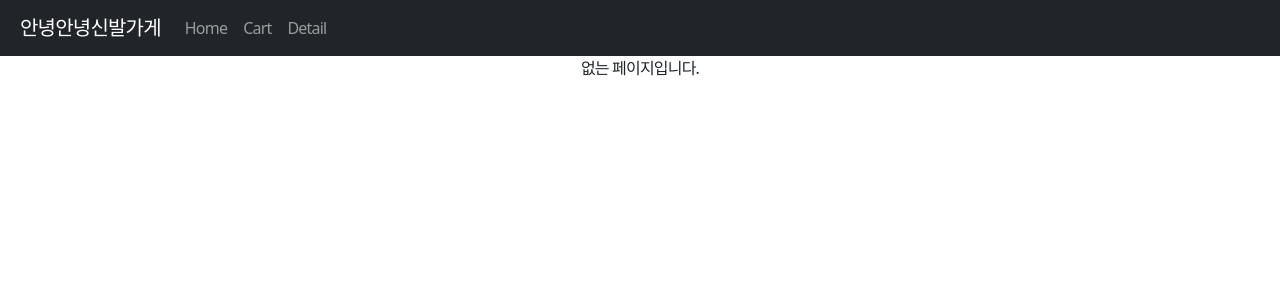
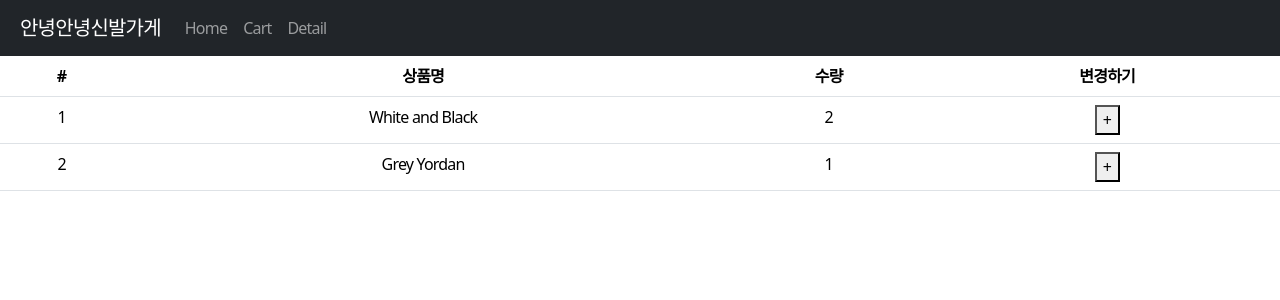
Before and after one commit to rlatjsdn71/2026_react2, a React (Vite) app: page /cart in a window 1280 px wide. Shown: the top 300 px of the page. Built offline with nearby package versions, Linux system fonts and the light colour scheme.

Commit message:
study redux toolkit

```diff
--- a/package.json
+++ b/package.json
@@ -10,11 +10,13 @@
     "preview": "vite preview"
   },
   "dependencies": {
+    "@reduxjs/toolkit": "^2.11.2",
     "axios": "^1.15.0",
     "bootstrap": "^5.3.8",
     "react": "^19.2.4",
     "react-bootstrap": "^2.10.10",
     "react-dom": "^19.2.4",
+    "react-redux": "^9.2.0",
     "react-router-dom": "^6.30.3",
     "styled-components": "^6.4.0"
   },
--- a/src/App.jsx
+++ b/src/App.jsx
@@ -11,9 +11,12 @@ import data from './data.js';
 import EventPage from './routes/Event.jsx';
 import AboutPage from './routes/About.jsx';
 import DetailPage from './routes/Detail.jsx';
+import CartPage from './routes/Cart.jsx';
 
 function App() {
   let [shoes, setShoes] = useState(data);
+
+  // navigate는 변수에 저장하여 사용
   let navigate = useNavigate();
 
   function AddCard(data) {
@@ -38,17 +41,20 @@ function App() {
       <Navbar bg="dark" data-bs-theme="dark" style={{ paddingLeft: '20px' }}>
         <Navbar.Brand href="#home">안녕안녕신발가게</Navbar.Brand>
         <Nav className="me-auto">
-          <Nav.Link href="/">Home</Nav.Link>
-          <Nav.Link href="#features">Cart</Nav.Link>
-          {/* navigater 사용해서 아래와 같이 사용 가능 */}
+          {/* 아래처럼 사용해도 되지만 링크 타고 이동 시 state(redux의 slice)가 초기값으로 초기화 됨 */}
+          {/* <Nav.Link href="/">Home</Nav.Link> */}
+
+          {/* 링크 태그로 페이지 이동 버튼 만들기 (디자인 구려서 안쓰고 navifate 함수 이용) */}
+          {/* <Link to="/">홈</Link> */}
+          {/* <Link to="/detail">상세페이지</Link> */}
+
+          {/* 따라서 navigater 사용해서 아래와 같이 사용 */}
           {/* 물론 Nav.Link 컴포넌트에는 필요 없지만 다른 컴포넌트에 적용 가능 */}
           {/* navigate(-1), navigate(1) 이런 식으로 숫자를 전달하면 이전 이후 페이지로 이동 */}
-          <Nav.Link onClick={() => navigate('/detail')}>Detail</Nav.Link>
-
+          <Nav.Link onClick={() => navigate('/')}>Home</Nav.Link>
+          <Nav.Link onClick={() => navigate('/cart')}>Cart</Nav.Link>
+          <Nav.Link onClick={() => navigate('/detail/0')}>Detail</Nav.Link>
         </Nav>
-        {/* 링크 태그로 페이지 이동 버튼 만들기 */}
-        {/* <Link to="/">홈</Link> */}
-        {/* <Link to="/detail">상세페이지</Link> */}
       </Navbar>
 
       {/* 라우터로 페이지 나누는 법 */}
@@ -60,6 +66,8 @@ function App() {
         {/* URL 파라미터 */}
         {/* 콜른(:) 이후에 URL 파라미터 작명하여 사용 (여러개 사용 가능) */}
         <Route path="/detail/:id" element={<DetailPage shoes={shoes} />} />
+
+        <Route path='/cart' element={<CartPage />} />
 
         {/* Nested Route */}
         <Route path='/about' element={<AboutPage />}>
--- a/src/main.jsx
+++ b/src/main.jsx
@@ -3,12 +3,19 @@ import { createRoot } from 'react-dom/client'
 import './index.css'
 import App from './App.jsx'
 import { BrowserRouter } from 'react-router-dom' // BrowserRouter 컴포넌트 import
+import { Provider } from 'react-redux'
+
+// redux를 사용하기 위해서 store를 import, Provider 컴포넌트에 전달
+import store from './store.js'
 
 createRoot(document.getElementById('root')).render(
   <StrictMode>
-    {/* 라우터를 사용하기 위해서 App 태그를 BrowserRouter 태그에 포함시킨다 */}
-    <BrowserRouter>
-      <App />
-    </BrowserRouter>
+    {/* redux를 사용하기 위해서 App 태그를 Provider 태그에 포함시킨다 */}
+    <Provider store={store}>
+      {/* 라우터를 사용하기 위해서 App 태그를 BrowserRouter 태그에 포함시킨다 */}
+      <BrowserRouter>
+        <App />
+      </BrowserRouter>
+    </Provider>
   </StrictMode>,
 )
--- /dev/null
+++ b/src/routes/Cart.jsx
@@ -0,0 +1,60 @@
+import { Table } from "react-bootstrap";
+import { useDispatch, useSelector } from "react-redux";
+import { setjohn, increaseStock, increaseStockItem } from "./../store.js"; // store 파일에서 정의한 변경 함수들을 import
+import { increaseItem } from "../store/itemSlice.js";
+
+function CartPage() {
+
+    // store에 있는 모든 state(slice)를 불러오기 위해 useSelector 함수 사용
+    // 변수에 저장해서 사용한다.
+    let state = useSelector((state) => { return state }) // state는 store에 저장된 모든 state를 포함하는 오브젝트
+    //console.log(a); // 따라서 결과는 오브젝트
+
+    // state(slice) 변경함수를 store 파일에 요청하기 위해서 useDispatch 함수 사용
+    // 변수에 저장해서 사용한다.
+    const dispatch = useDispatch();
+    // dispatch(setjohn()) // 이런식으로 사용
+
+    return (
+        <div>
+            {/* 예시 {state.stock}
+            <button onClick={() => { dispatch(increaseStock()) }}> 버튼 </button>
+            <div>
+                <button onClick={() => { dispatch(increaseStockItem(0)) }}> 버튼1 </button>
+                <button onClick={() => { dispatch(increaseStockItem(1)) }}> 버튼2 </button>
+                <button onClick={() => { dispatch(increaseStockItem(2)) }}> 버튼3 </button>
+            </div> */}
+            <Table>
+                <thead>
+                    <tr>
+                        <th>#</th>
+                        <th>상품명</th>
+                        <th>수량</th>
+                        <th>변경하기</th>
+                    </tr>
+                </thead>
+                <tbody>
+                    {state.item.map((a, i) => <CartItem item={a} key={i} count={i + 1} />)}
+                </tbody>
+            </Table>
+        </div>
+    );
+}
+
+function CartItem(props) {
+    const dispatch = useDispatch();
+
+    let item = props.item
+    return (
+        <tr>
+            <td>{props.count}</td>
+            <td>{item.name}</td>
+            <td>{item.count}</td>
+            <td><button onClick={() => {
+                dispatch(increaseItem(item.id));
+            }}>+</button></td>
+        </tr>
+    );
+}
+
+export default CartPage
--- a/src/routes/Detail.jsx
+++ b/src/routes/Detail.jsx
@@ -2,6 +2,8 @@ import { useParams } from "react-router-dom"; // URL 파라미터 관련 함수
 import styled from 'styled-components'; // styled-components 관련 컴포넌트 import
 import { useEffect, useState } from "react"; // useEffect import
 import { Nav } from "react-bootstrap";
+import { addItem } from "../store/itemSlice";
+import { useDispatch } from "react-redux";
 
 // styeld로 css 작성 없이 스타일 입력 가능 (변수 작명 시 첫 문자는 대문자로)
 // props 문법 사용 가능 (아래와 같이 'props =>'로 시작하며 사용)
@@ -23,6 +25,8 @@ function DetailPage(props) {
   let [load, setLoad] = useState('');
   //let [input, SetInput] = useState('');
   //let [temp, SetTemp] = useState(false);
+
+  const dispatch = useDispatch();
 
   // useEffect: 해당 컴포넌트가 mount, update 시 실행 콜백함수 실행
   useEffect(() => {
@@ -71,7 +75,9 @@ function DetailPage(props) {
             <h4 className="pt-5">{product.title}</h4>
             <p>{product.content}</p>
             <p>{product.price}</p>
-            <button className="btn btn-danger">주문하기</button>
+            <button className="btn btn-danger" onClick={()=>{
+              dispatch(addItem(product));
+            }}>주문하기</button>
           </div>
         </div>
 
@@ -87,7 +93,7 @@ function DetailPage(props) {
             <Nav.Link eventKey="link2" onClick={() => setTab(2)}>배송</Nav.Link>
           </Nav.Item>
         </Nav>
-        <TabContent tab={tab} shoes={props.shoes} />
+        <TabContent tab={tab} product={product} />
       </div>
     );
   return (
@@ -119,7 +125,7 @@ function TabContent(props) {
     // 전체를 하나의 div 태그로 묶어 스타일을 주기 용이하게 한다.
     // fade in 애니메이션 start: opacity:0, end: opacity 1, transition: 0.5s (App.css 참고)
     <div className={`start ${fade}`}>
-      {[<div>상세설명{props.shoes[0].title}</div>,<div>리뷰</div>,<div>배송</div>][props.tab]}
+      {[<div>상세설명{props.product.title}</div>,<div>리뷰</div>,<div>배송</div>][props.tab]}
     </div>
   );
 }
--- /dev/null
+++ b/src/store.js
@@ -0,0 +1,65 @@
+// redux(모든 jsx 파일에서 state 공유 기능 제공, props 전송 필요 없음!)
+// redux 사용을 위해 store.js 파일 생성(각 jsx에서 만든 state들을 이 파일에 저장 및 공유)
+import { configureStore, createSlice } from "@reduxjs/toolkit"; // redux 사용을 위한 컴포넌트 import
+
+// 파일 분할해서 관리 가능~
+import item from './store/itemSlice';
+
+// redux에서 state를 slice라고 부르며 slice 생성을 위해 createSlice함수 사용
+// 변수로 지정해서 export문에서 등록 시에 사용
+let user = createSlice(
+    // 내부 내용은 오브젝트 (형식 정해져 있음)
+    {
+        name: 'user', // slice 작명
+        initialState: 'kim', // slice 초기값
+        // slice 변경을 위한 함수 정의
+        // reducers 오브젝트에 slice 변경 함수 정의
+        reducers: {
+            // 함수의 state 파라미터는 기존 slice를 의미
+            setjohn(state) {
+                // 변경할 값을 return
+                return 'john' + state;
+            },
+            // 변경 함수는 여러개 정의 가능
+            sethello(state) {
+                return 'hello' + state
+            }
+        }
+    }
+);
+
+// 정의한 slice 변경 함수를 export 해야 다른 파일에서 사용 가능
+// .actios는 위에서 정의한 함수들을 오브젝트에 담아 반환
+export let { setjohn, sethello } = user.actions; // 관습적으로 destructuring 문법으로 export 한다.
+
+let stock = createSlice({
+    name: 'stock',
+    initialState: [10, 11, 12],
+    reducers: {
+
+        // 오브젝트나 배열의 경우에는 return을 사용하지 않고 state 파라미터를 이용해서 직접 수정 가능
+        increaseStock(state){
+            state[0]++;
+            state[1]++;
+            state[2]++;
+        },
+
+        // 파라미터 사용가능 (관습적으로 action이라고 작명)
+        increaseStockItem(state, action){
+            // 파라미터를 정상적으로 사용하기 위해서는 .payload 사용
+            // 파라미터는 오브젝트 자료로 함수 호출 시 전달되는 아규먼트 값은 파라미터.payload에 저장되어 전달됨
+            //console.log(action);
+            state[action.payload]++;
+        }
+    }
+});
+
+export let { increaseStock, increaseStockItem } = stock.actions;
+
+export default configureStore({
+    reducer: {
+        user: user.reducer, // slice를 store에 등록(저장)
+        stock: stock.reducer,
+        item: item.reducer
+    }
+})
--- /dev/null
+++ b/src/store/itemSlice.js
@@ -0,0 +1,27 @@
+import { createSlice } from "@reduxjs/toolkit";
+import { useDispatch } from "react-redux";
+
+// 파일 분할 가능~
+
+let item = createSlice({
+    name: 'item',
+    initialState: [
+        { id: 0, name: 'White and Black', count: 2 },
+        { id: 2, name: 'Grey Yordan', count: 1 }
+    ],
+    reducers: {
+        increaseItem(state, action) {
+            let temp = state.findIndex((x) => { return x.id === action.payload })
+            state[temp].count++;
+        },
+        addItem(state, action) {
+            let temp = state.findIndex((x) => { return x.id === action.payload.id })
+            if (temp == -1) state.push({ id: action.payload.id, name: action.payload.title, count: 1 });
+            else state[temp].count++;
+        }
+    }
+});
+
+export let { increaseItem, addItem } = item.actions;
+
+export default item;
```
Also changed, not shown: 1 other file (tests, documents, lock files or other folders).
